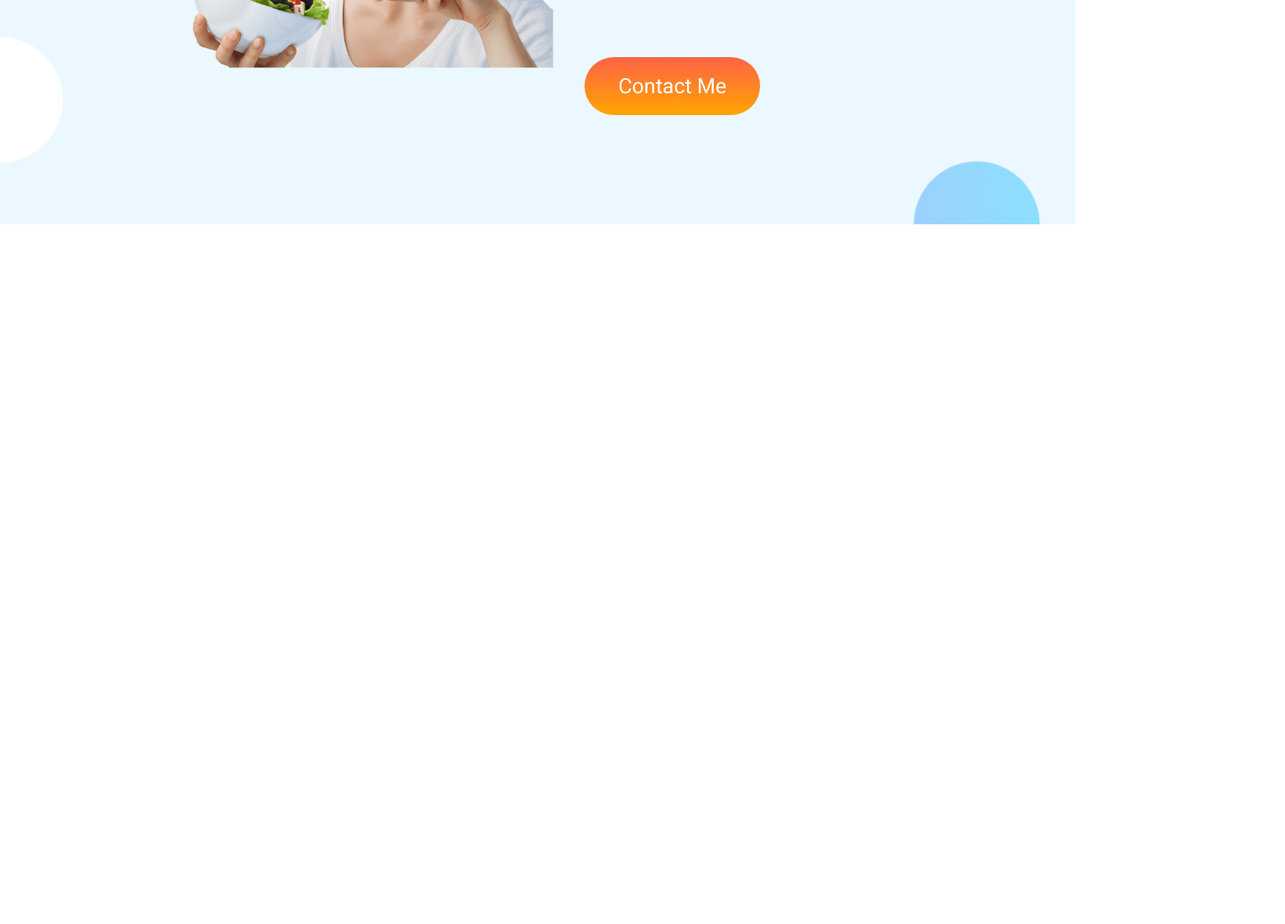
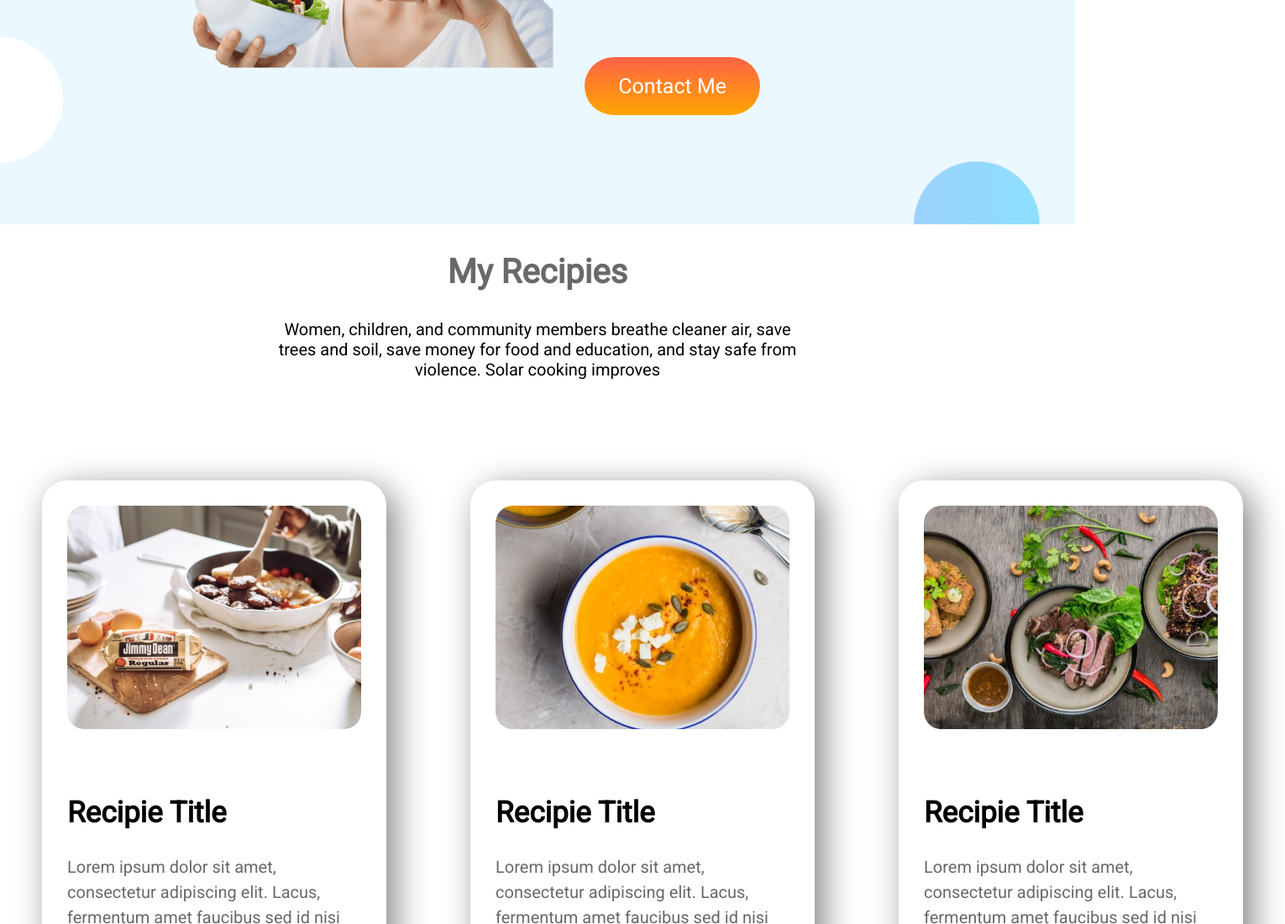
Before and after one commit to Hasanul-Alam/Food_fun, a plain HTML site: page index.html in a window 1280 px wide. Shown: the part 1645-2745 px from the top of the page at 84% size, 1530 px wide, since content can reach past the window. Before the commit the page ends 1912 px from the top, so only its background shows below. Drawn offline with Linux system fonts and the light colour scheme.

Commit message:
recipie item added

```diff
--- a/index.html
+++ b/index.html
@@ -41,6 +41,51 @@
             <a target="_blank" href="https://foodfuntravel.com/" class="button">Contact Me</a>
         </div>
     </section>
+    <section class="my_recipies">
+        <div class="my_recipies_top">
+            <h2>My Recipies</h2>
+            <p>Women, children, and community members breathe cleaner air, save trees and soil, save money for food and
+                education, and stay safe from violence. Solar cooking improves</p>
+        </div>
+        <div class="recipies">
+            <div class="recipie_item">
+                <div class="recipie_image">
+                    <img src="images/food/Project Cover.jpg" alt="food_image">
+                </div>
+                <div class="recipie_des">
+                    <h2>Recipie Title</h2>
+                    <p>Lorem ipsum dolor sit amet,
+                        consectetur adipiscing elit. Lacus,
+                        fermentum amet faucibus sed id nisi
+                        lectus at</p>
+                </div>
+            </div>
+            <div class="recipie_item">
+                <div class="recipie_image">
+                    <img src="images/food/Project Cover.png" alt="food_image">
+                </div>
+                <div class="recipie_des">
+                    <h2>Recipie Title</h2>
+                    <p>Lorem ipsum dolor sit amet,
+                        consectetur adipiscing elit. Lacus,
+                        fermentum amet faucibus sed id nisi
+                        lectus at</p>
+                </div>
+            </div>
+            <div class="recipie_item">
+                <div class="recipie_image">
+                    <img src="images/food/Project Cover1.jpg" alt="food_image">
+                </div>
+                <div class="recipie_des">
+                    <h2>Recipie Title</h2>
+                    <p>Lorem ipsum dolor sit amet,
+                        consectetur adipiscing elit. Lacus,
+                        fermentum amet faucibus sed id nisi
+                        lectus at</p>
+                </div>
+            </div>
+        </div>
+    </section>
 </body>
 
 </html>
--- a/style.css
+++ b/style.css
@@ -62,6 +62,50 @@ font-size: 20px;
 line-height: 1.7;
 padding-bottom: 65px;
 }
-.about_area .about_right a{
+.my_recipies{
 
 }
+.my_recipies_top{
+text-align: center;
+margin-left: 25%;
+margin-right: 25%;
+
+}
+.my_recipies_top h2{
+font-size: 40px;
+color: dimgray;
+}
+.my_recipies_top p{
+font-size: 20px;
+}
+.recipies{
+    padding-top: 100px;
+    width: 1530px;
+    margin: 0 auto;
+}
+.recipie_item{
+    width: 350px;
+    height: 550px;
+    background-color: white;
+    padding: 30px;
+    border-radius: 30px;
+    box-shadow: 10px 10px 40px gray;
+    float: left;
+    margin: 0 50px;
+}
+.recipie_image img{
+    width: 100%;
+    border-radius: 10px;
+}
+.recipie_des{
+    margin-top: 75px;
+}
+.recipie_des h2{
+font-weight: bold;
+font-size: 35px;
+}
+.recipie_des p{
+    font-size: 20px;
+    color: dimgray;
+    line-height: 1.5;
+}
```
Also changed, not shown: images/food/Project Cover.jpg (added).
